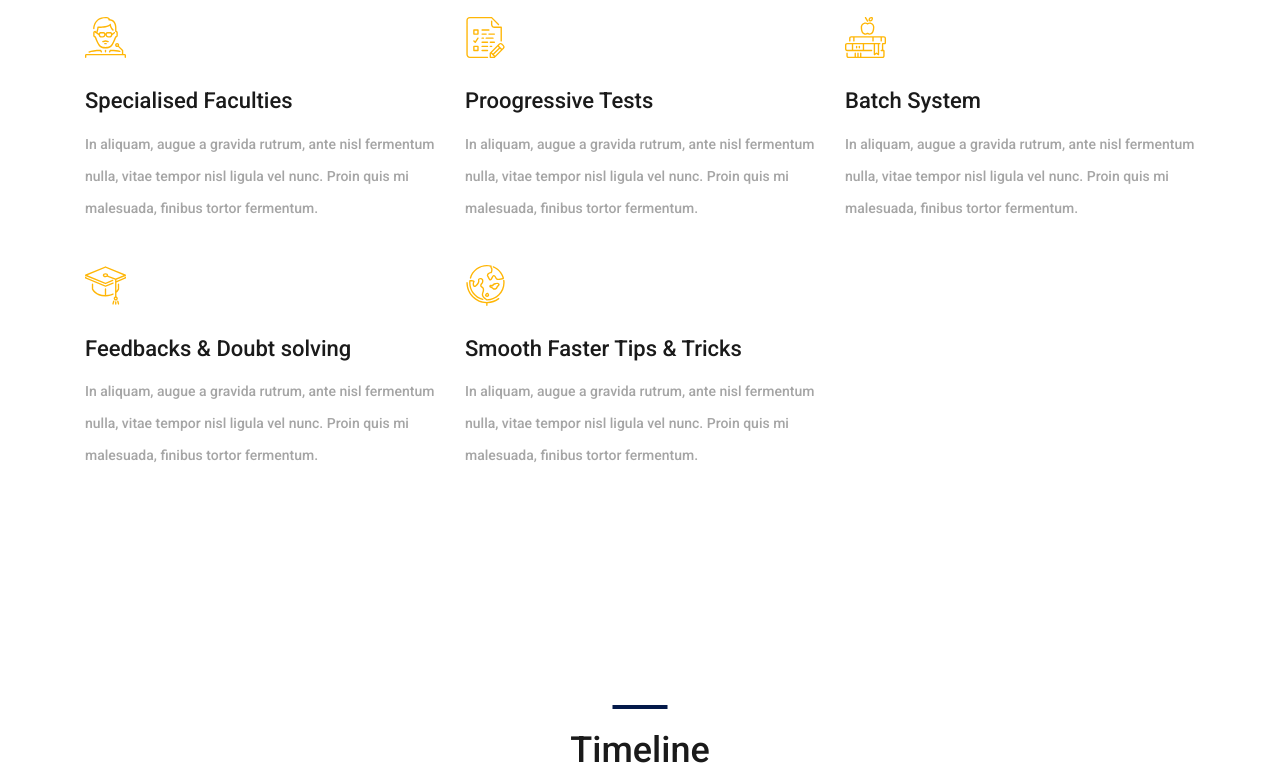
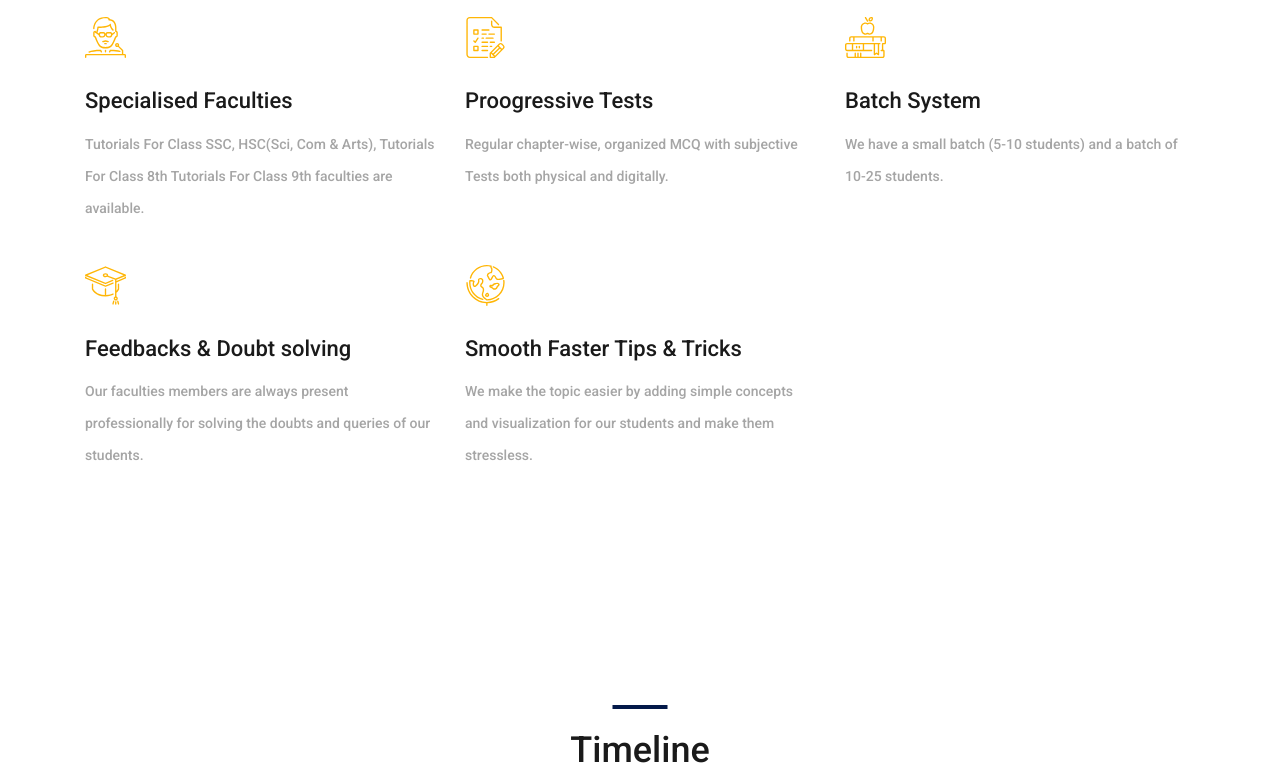
Before and after one commit to sstutorial/website, a plain HTML site: page index.html in a window 1280 px wide. Shown: the part 1040-1817 px from the top of the page. Drawn offline with Linux system fonts and the light colour scheme; a script that the page names is missing.

Commit message:
updated Services test

```diff
--- a/index.html
+++ b/index.html
@@ -174,8 +174,7 @@
 							<img src="images/professor.svg" alt="">
 						</div>
 						<h3>Specialised Faculties</h3>
-						<p>In aliquam, augue a gravida rutrum, ante nisl fermentum nulla, vitae tempor nisl ligula vel
-							nunc. Proin quis mi malesuada, finibus tortor fermentum.</p>
+						<p>Tutorials For Class SSC, HSC(Sci, Com & Arts), Tutorials For Class 8th Tutorials For Class 9th faculties are available.</p>
 					</div>
 
 					<div
@@ -184,8 +183,7 @@
 							<img src="images/exam.svg" alt="">
 						</div>
 						<h3>Proogressive Tests</h3>
-						<p>In aliquam, augue a gravida rutrum, ante nisl fermentum nulla, vitae tempor nisl ligula vel
-							nunc. Proin quis mi malesuada, finibus tortor fermentum.</p>
+						<p>Regular chapter-wise, organized MCQ with subjective Tests both physical and digitally.</p>
 					</div>
 
 					<div
@@ -194,8 +192,7 @@
 							<img src="images/books.svg" alt="">
 						</div>
 						<h3>Batch System</h3>
-						<p>In aliquam, augue a gravida rutrum, ante nisl fermentum nulla, vitae tempor nisl ligula vel
-							nunc. Proin quis mi malesuada, finibus tortor fermentum.</p>
+						<p>We have a small batch (5-10 students) and a batch of 10-25 students.</p>
 					</div>
 
 					<div
@@ -204,8 +201,7 @@
 							<img src="images/milestone_4.svg" alt="">
 						</div>
 						<h3>Feedbacks & Doubt solving</h3>
-						<p>In aliquam, augue a gravida rutrum, ante nisl fermentum nulla, vitae tempor nisl ligula vel
-							nunc. Proin quis mi malesuada, finibus tortor fermentum.</p>
+						<p>Our faculties members are always present professionally for solving the doubts and queries of our students.</p>
 					</div>
 					<div
 						class="col-lg-4 service_item text-left d-flex flex-column align-items-start justify-content-start">
@@ -213,8 +209,7 @@
 							<img src="images/earth-globe.svg" alt="">
 						</div>
 						<h3>Smooth Faster Tips & Tricks</h3>
-						<p>In aliquam, augue a gravida rutrum, ante nisl fermentum nulla, vitae tempor nisl ligula vel
-							nunc. Proin quis mi malesuada, finibus tortor fermentum.</p>
+						<p>We make the topic easier by adding simple concepts and visualization for our students and make them stressless.</p>
 					</div>
 				</div>
 			</div>
@@ -523,7 +518,8 @@
 									<div class="footer_contact_icon">
 										<img src="images/envelope.svg" alt="https://www.flaticon.com/authors/lucy-g">
 									</div><span><a
-											href="mailto:enquiry@sstutorial.com">enquiry@sstutorial.com</a></span>
+											href="mailto:enquiry@sstutorial.com">enquiry@sstutorial.com</a></span><span><a
+												href="mailto:sstutorialbandrawest@gmail.com"> | sstutorialbandrawest@gmail.com</a></span>
 
 								</li>
 							</ul>
```
Also changed, not shown: about-us/index.html (+2 -1 lines), contact/index.html (+4 -2 lines).
